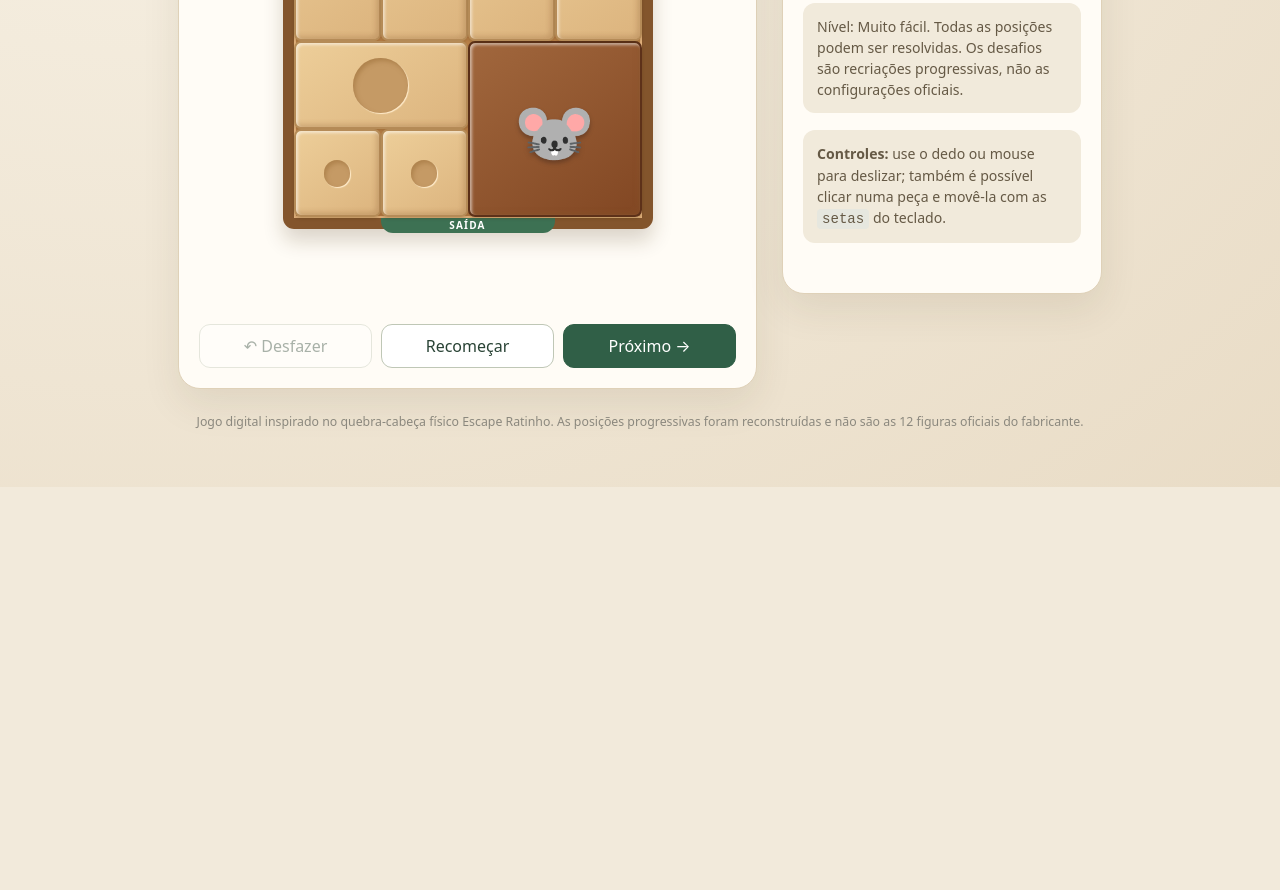
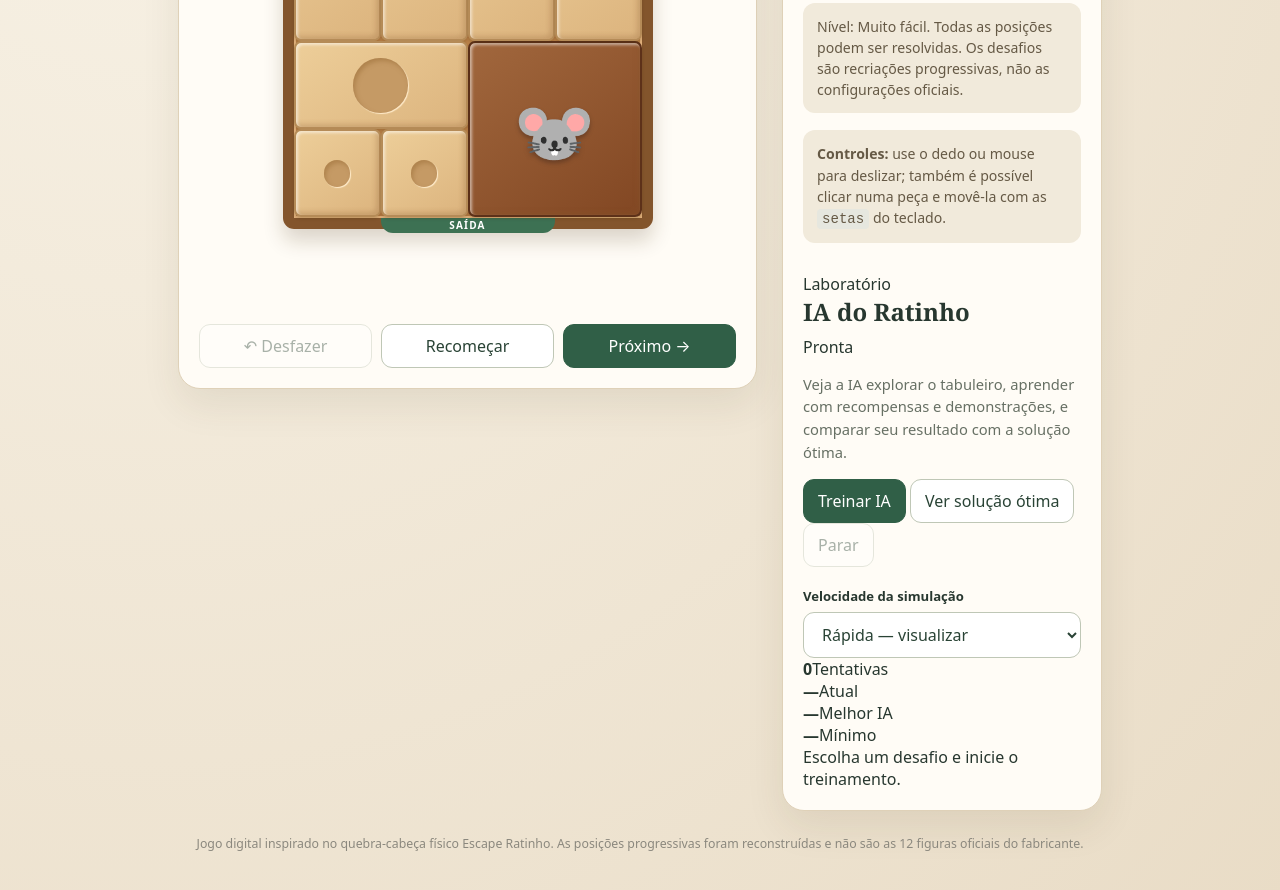
Before and after one commit to rvarjao/ratinho, a plain HTML site: page index.html in a window 1280 px wide. Shown: the part 482-1372 px from the top of the page. Before the commit the page ends 969 px from the top, so only its background shows below. Drawn offline with Linux system fonts and the light colour scheme.

Commit message:
Add AI learning laboratory

```diff
--- a/index.html
+++ b/index.html
@@ -51,6 +51,39 @@
                         <strong>Controles:</strong> use o dedo ou mouse para deslizar; também é possível clicar numa peça e movê-la com as <kbd>setas</kbd> do teclado.
                     </div>
                     <div id="toast" aria-live="polite"></div>
+
+                    <section class="ai-panel" aria-labelledby="aiTitle">
+                        <div class="ai-heading">
+                            <div>
+                                <span class="ai-kicker">Laboratório</span>
+                                <h2 id="aiTitle">IA do Ratinho</h2>
+                            </div>
+                            <span id="aiStatus" class="ai-status">Pronta</span>
+                        </div>
+                        <p class="ai-intro">Veja a IA explorar o tabuleiro, aprender com recompensas e demonstrações, e comparar seu resultado com a solução ótima.</p>
+
+                        <div class="ai-actions">
+                            <button id="trainAi" class="primary">Treinar IA</button>
+                            <button id="playOptimal">Ver solução ótima</button>
+                            <button id="stopAi" class="danger" disabled>Parar</button>
+                        </div>
+
+                        <label for="aiSpeed">Velocidade da simulação</label>
+                        <select id="aiSpeed">
+                            <option value="normal">Normal — acompanhar</option>
+                            <option value="fast" selected>Rápida — visualizar</option>
+                            <option value="turbo">Turbo — calcular</option>
+                        </select>
+
+                        <div class="ai-progress" aria-hidden="true"><span id="aiProgress"></span></div>
+                        <div class="ai-stats" aria-live="polite">
+                            <div><strong id="aiAttempts">0</strong><span>Tentativas</span></div>
+                            <div><strong id="aiCurrent">—</strong><span>Atual</span></div>
+                            <div><strong id="aiBest">—</strong><span>Melhor IA</span></div>
+                            <div><strong id="aiOptimal">—</strong><span>Mínimo</span></div>
+                        </div>
+                        <div id="aiNarration" class="ai-narration">Escolha um desafio e inicie o treinamento.</div>
+                    </section>
                 </aside>
             </div>
 
```
